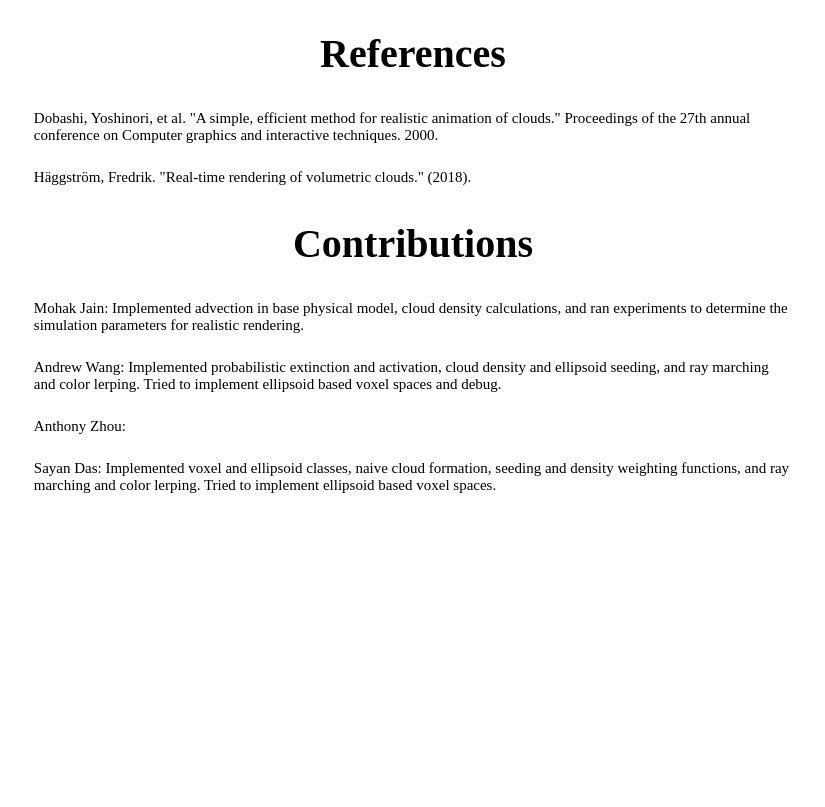
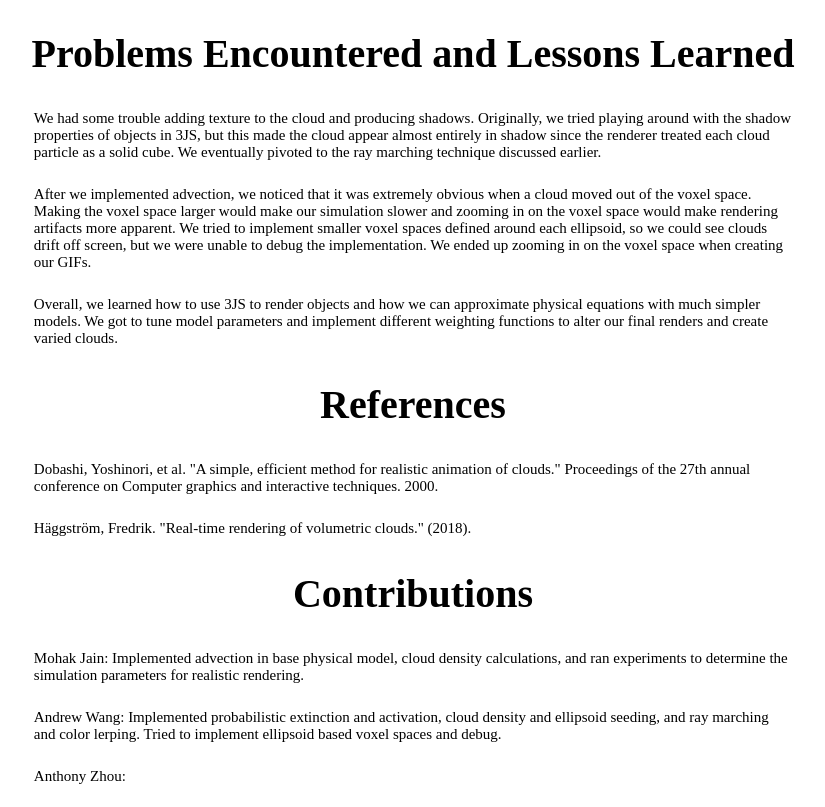
Before and after one commit to anthonyfzhou/cs184finalproj, a plain HTML site: page docs/index.html in a window 1280 px wide. Shown: the part 4723-5530 px from the top of the page, without its empty margins (227-1052 px from the left). Before the commit the page ends 5225 px from the top, so only its background shows below. Drawn offline with Linux system fonts and the light colour scheme.

Commit message:
added problems section

```diff
--- a/docs/index.html
+++ b/docs/index.html
@@ -163,6 +163,17 @@
       </iframe>
     </div>
 
+    <h2 align="center">Problems Encountered and Lessons Learned</h2>
+    <div class="content" align="center">
+      We had some trouble adding texture to the cloud and producing shadows. Originally, we tried playing around with the shadow properties of objects in 3JS, but this made the cloud appear almost entirely in shadow since the renderer treated each cloud particle as a solid cube. We eventually pivoted to the ray marching technique discussed earlier.
+    </div>
+    <div class="content" align="center">
+      After we implemented advection, we noticed that it was extremely obvious when a cloud moved out of the voxel space. Making the voxel space larger would make our simulation slower and zooming in on the voxel space would make rendering artifacts more apparent. We tried to implement smaller voxel spaces defined around each ellipsoid, so we could see clouds drift off screen, but we were unable to debug the implementation. We ended up zooming in on the voxel space when creating our GIFs.
+    </div>
+    <div class="content" align="center">
+      Overall, we learned how to use 3JS to render objects and how we can approximate physical equations with much simpler models. We got to tune model parameters and implement different weighting functions to alter our final renders and create varied clouds.
+    </div>
+
     <h2 align="center">References</h2>
     <div class="content" align="center">
       Dobashi, Yoshinori, et al. "A simple, efficient method for realistic animation of clouds." Proceedings of the 27th annual conference on Computer graphics and interactive techniques. 2000.
```
